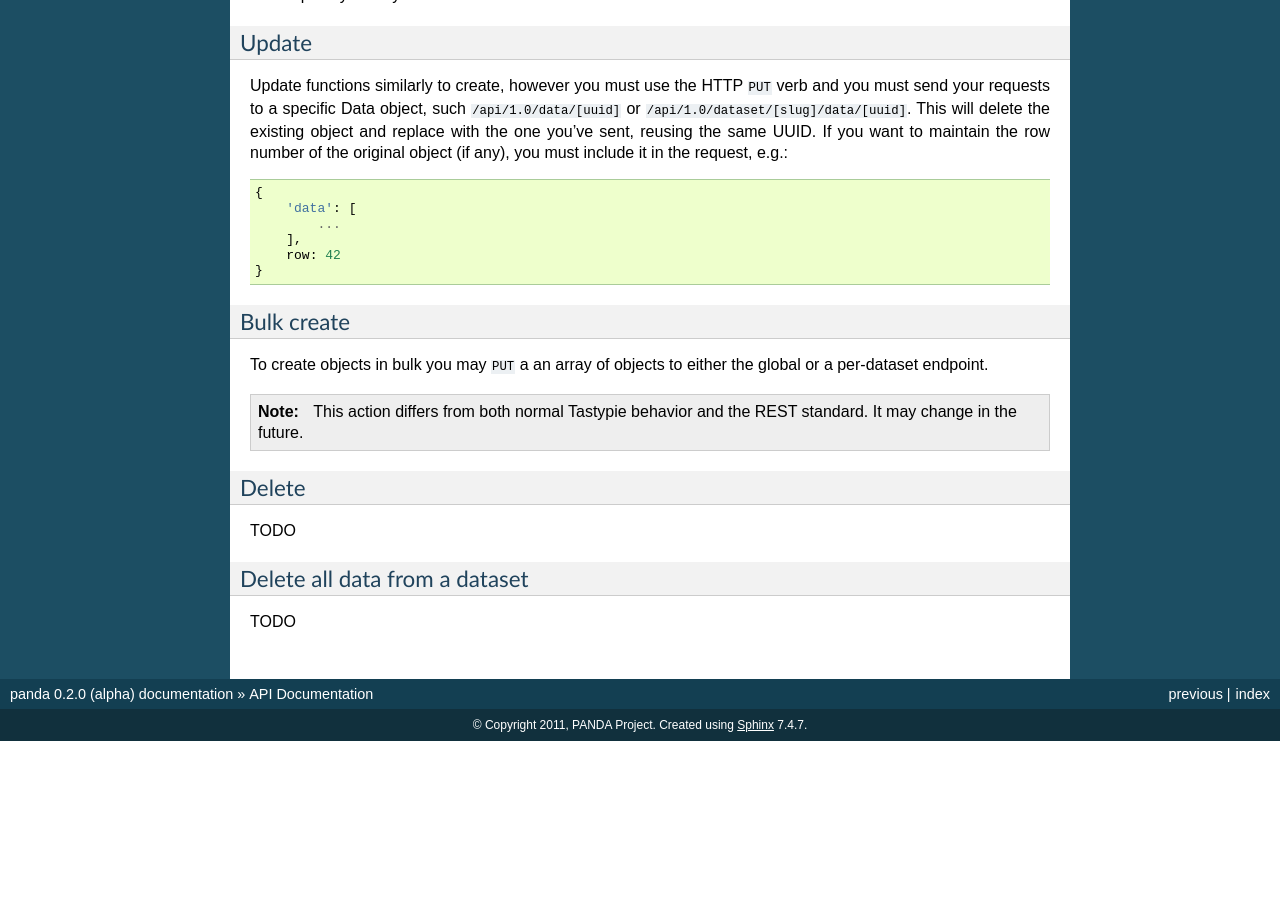
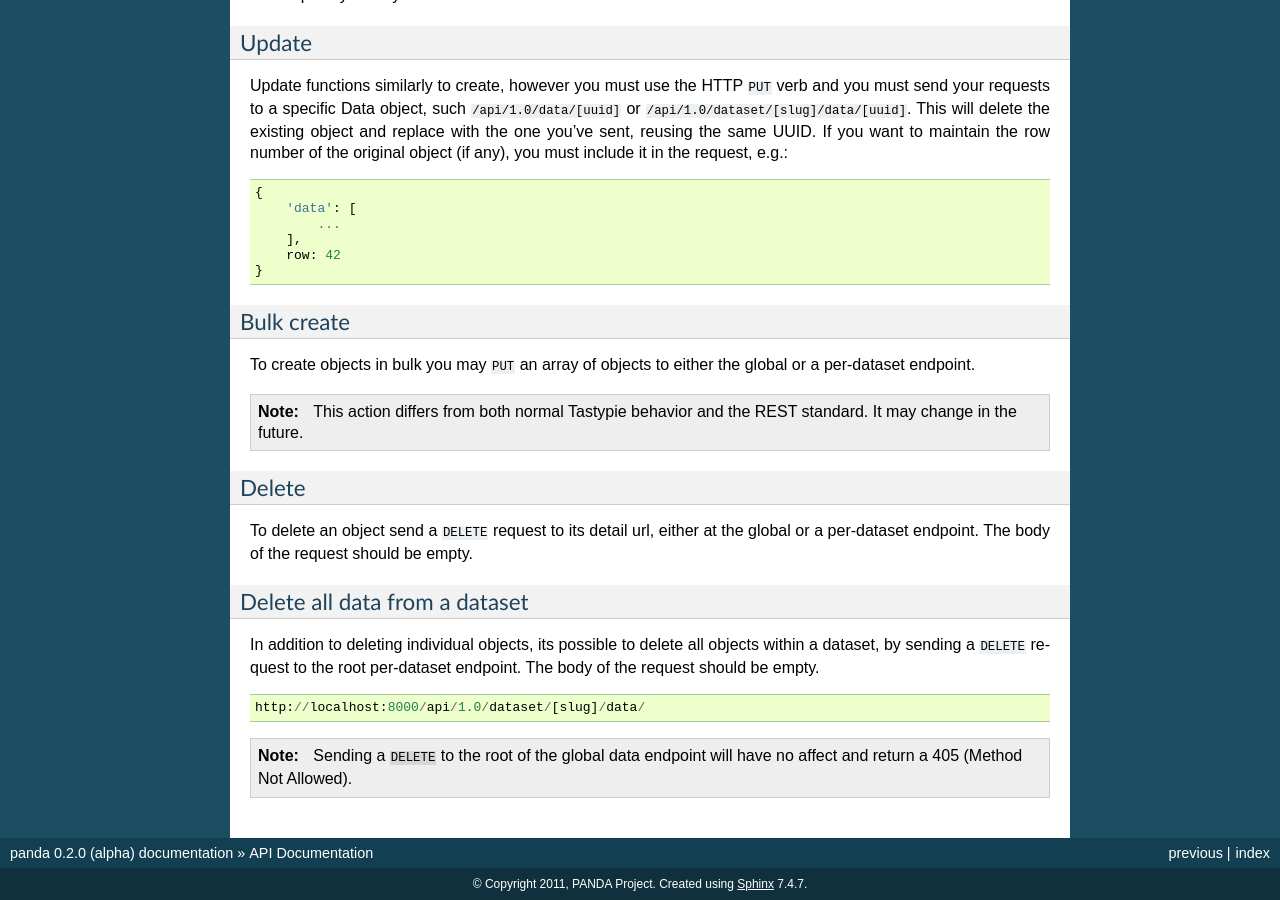
Before and after one commit to pandaproject/panda, a Sphinx documentation site: the page built from docs/api.rst, in a window 1280 px wide and 900 px high, scrolled down 5414 px. Built offline with Sphinx 7.4.7, drawn with Linux system fonts in a browser that asks for light colours; before the commit the page ends 6155 px from its top, so only the background shows below that.

Commit message:
Finish write API docs.

```diff
--- a/docs/api.rst
+++ b/docs/api.rst
@@ -309,7 +309,7 @@ Update functions similarly to create, however you must use the HTTP ``PUT`` verb
 Bulk create
 -----------
 
-To create objects in bulk you may ``PUT`` a an array of objects to either the global or a per-dataset endpoint.
+To create objects in bulk you may ``PUT`` an array of objects to either the global or a per-dataset endpoint.
 
 .. note::
 
@@ -318,9 +318,17 @@ To create objects in bulk you may ``PUT`` a an array of objects to either the gl
 Delete
 ------
 
-TODO
+To delete an object send a ``DELETE`` request to its detail url, either at the global or a per-dataset endpoint. The body of the request should be empty.
 
 Delete all data from a dataset
 ------------------------------
 
-TODO
+In addition to deleting individual objects, its possible to delete all objects within a dataset, by sending a ``DELETE`` request to the root per-dataset endpoint. The body of the request should be empty.
+
+::
+
+    http://localhost:8000/api/1.0/dataset/[slug]/data/
+
+.. note::
+
+    Sending a ``DELETE`` to the root of the global data endpoint will have no affect and return a 405 (Method Not Allowed).
```
